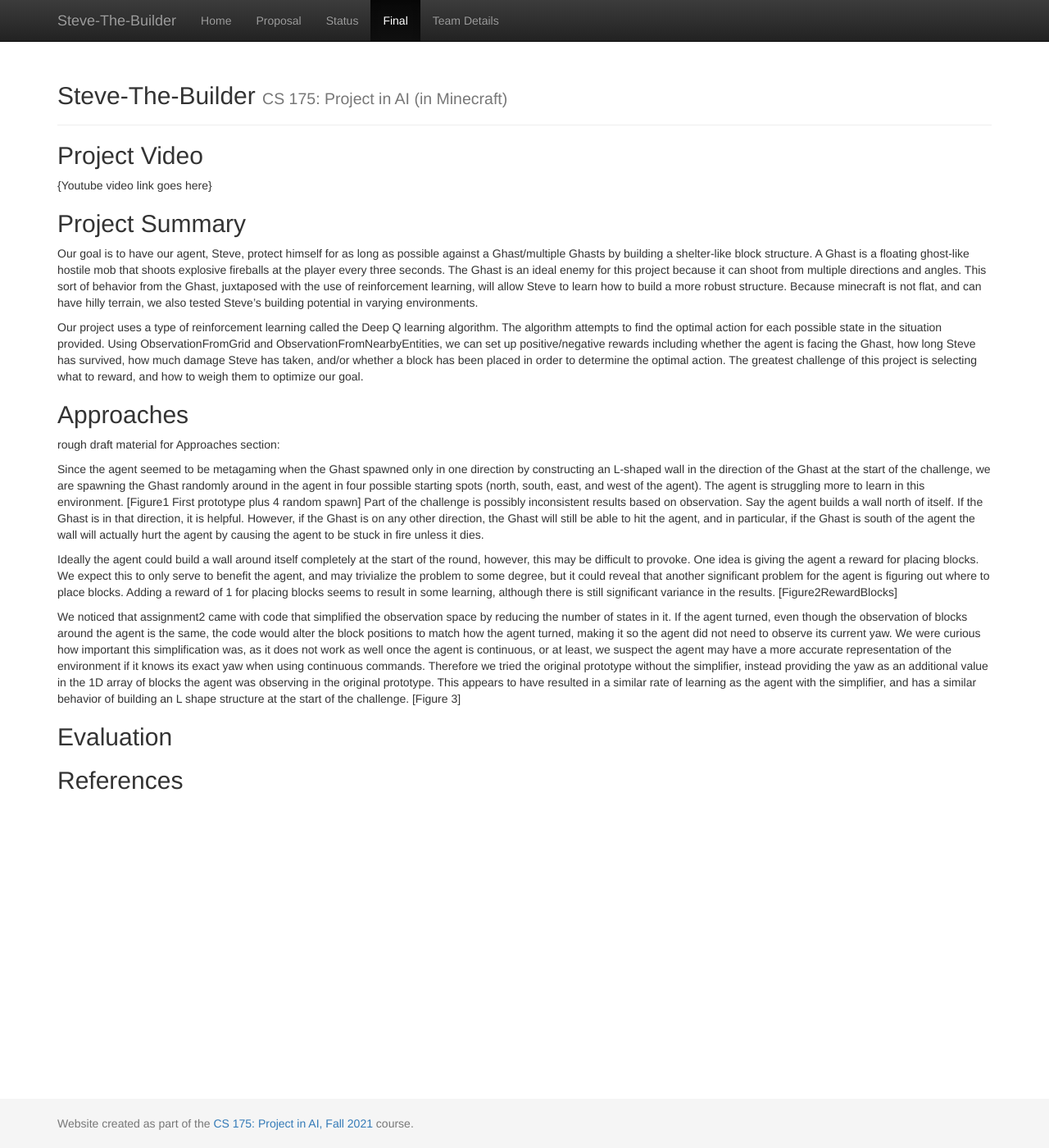
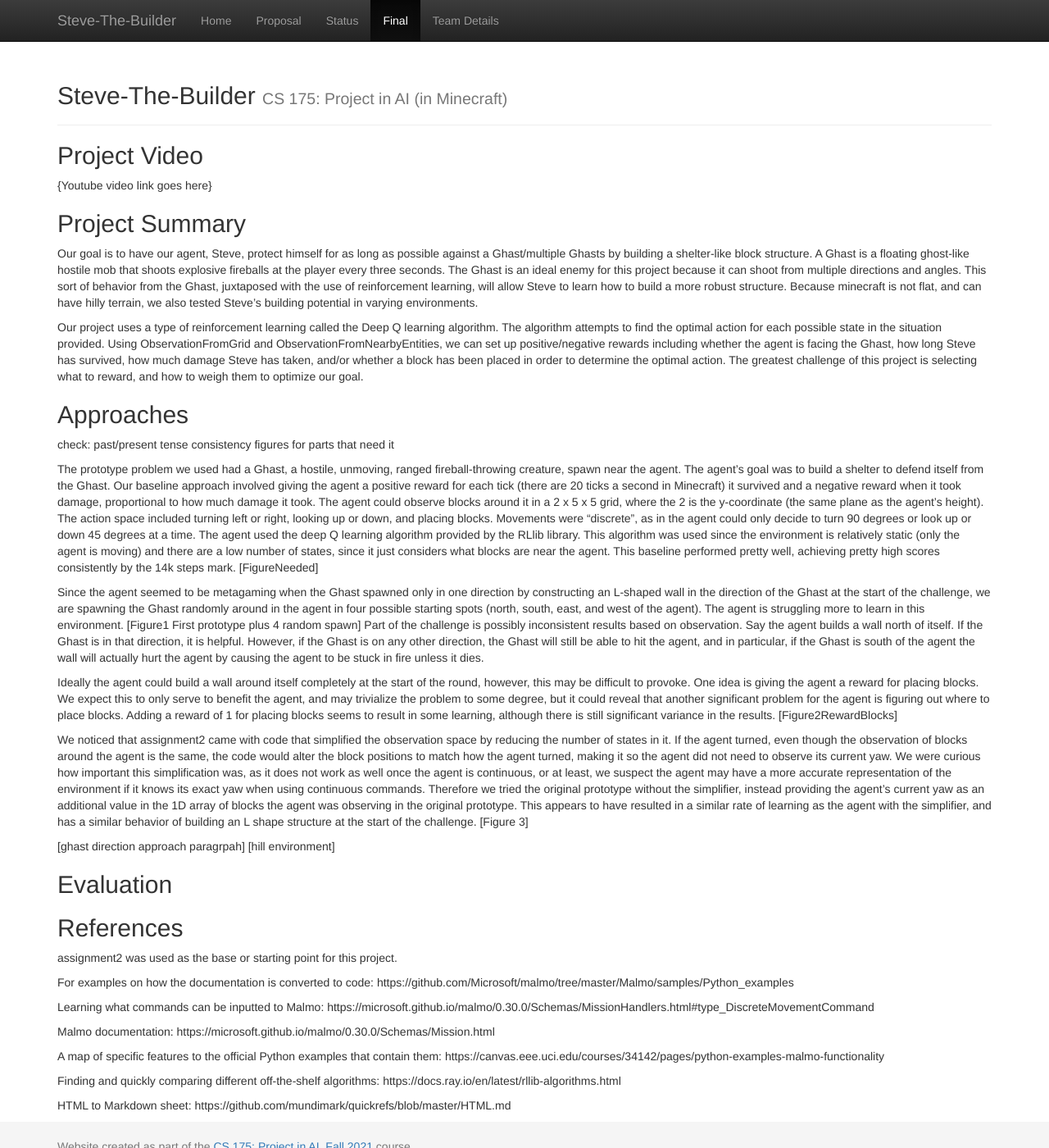
Before and after one commit to Timmichi/Steve-The-Builder, a Jekyll site: the page built from docs/final.md, in a window 1280 px wide and 1400 px high. Shown: the whole window at 82% size. Built offline with Jekyll 4.4.1, drawn with Linux system fonts in a browser that asks for light colours.

Commit message:
Approaches section content.

```diff
--- a/docs/final.md
+++ b/docs/final.md
@@ -12,15 +12,41 @@ Our goal is to have our agent, Steve, protect himself for as long as possible ag
 Our project uses a type of reinforcement learning called the Deep Q learning algorithm. The algorithm attempts to find the optimal action for each possible state in the situation provided. Using ObservationFromGrid and ObservationFromNearbyEntities, we can set up positive/negative rewards including whether the agent is facing the Ghast, how long Steve has survived, how much damage Steve has taken, and/or whether a block has been placed in order to determine the optimal action. The greatest challenge of this project is selecting what to reward, and how to weigh them to optimize our goal.
 
 ## Approaches
+check:
+    past/present tense consistency
+    figures for parts that need it
 
-rough draft material for Approaches section:
+The prototype problem we used had a Ghast, a hostile, unmoving, ranged fireball-throwing creature, spawn near the agent. The agent's goal was to build a shelter to defend itself from the Ghast. Our baseline approach involved giving the agent a positive reward for each tick (there are 20 ticks a second in Minecraft) it survived and a negative reward when it took damage, proportional to how much damage it took. The agent could observe blocks around it in a 2 x 5 x 5 grid, where the 2 is the y-coordinate (the same plane as the agent's height). The action space included turning left or right, looking up or down, and placing blocks. Movements were "discrete", as in the agent could only decide to turn 90 degrees or look up or down 45 degrees at a time. The agent used the deep Q learning algorithm provided by the RLlib library. This algorithm was used since the environment is relatively static (only the agent is moving) and there are a low number of states, since it just considers what blocks are near the agent. This baseline performed pretty well, achieving pretty high scores consistently by the 14k steps mark. [FigureNeeded]
 
 Since the agent seemed to be metagaming when the Ghast spawned only in one direction by constructing an L-shaped wall in the direction of the Ghast at the start of the challenge, we are spawning the Ghast randomly around in the agent in four possible starting spots (north, south, east, and west of the agent). The agent is struggling more to learn in this environment. [Figure1 First prototype plus 4 random spawn] Part of the challenge is possibly inconsistent results based on observation. Say the agent builds a wall north of itself. If the Ghast is in that direction, it is helpful. However, if the Ghast is on any other direction, the Ghast will still be able to hit the agent, and in particular, if the Ghast is south of the agent the wall will actually hurt the agent by causing the agent to be stuck in fire unless it dies.
 
 Ideally the agent could build a wall around itself completely at the start of the round, however, this may be difficult to provoke. One idea is giving the agent a reward for placing blocks. We expect this to only serve to benefit the agent, and may trivialize the problem to some degree, but it could reveal that another significant problem for the agent is figuring out where to place blocks. Adding a reward of 1 for placing blocks seems to result in some learning, although there is still significant variance in the results. [Figure2RewardBlocks]
 
-We noticed that assignment2 came with code that simplified the observation space by reducing the number of states in it. If the agent turned, even though the observation of blocks around the agent is the same, the code would alter the block positions to match how the agent turned, making it so the agent did not need to observe its current yaw. We were curious how important this simplification was, as it does not work as well once the agent is continuous, or at least, we suspect the agent may have a more accurate representation of the environment if it knows its exact yaw when using continuous commands. Therefore we tried the original prototype without the simplifier, instead providing the yaw as an additional value in the 1D array of blocks the agent was observing in the original prototype. This appears to have resulted in a similar rate of learning as the agent with the simplifier, and has a similar behavior of building an L shape structure at the start of the challenge. [Figure 3]
+We noticed that assignment2 came with code that simplified the observation space by reducing the number of states in it. If the agent turned, even though the observation of blocks around the agent is the same, the code would alter the block positions to match how the agent turned, making it so the agent did not need to observe its current yaw. We were curious how important this simplification was, as it does not work as well once the agent is continuous, or at least, we suspect the agent may have a more accurate representation of the environment if it knows its exact yaw when using continuous commands. Therefore we tried the original prototype without the simplifier, instead providing the agent's current yaw as an additional value in the 1D array of blocks the agent was observing in the original prototype. This appears to have resulted in a similar rate of learning as the agent with the simplifier, and has a similar behavior of building an L shape structure at the start of the challenge. [Figure 3]
+
+[ghast direction approach paragrpah]
+[hill environment]
 
 ## Evaluation
 
 ## References
+
+assignment2 was used as the base or starting point for this project.
+
+For examples on how the documentation is converted to code:
+https://github.com/Microsoft/malmo/tree/master/Malmo/samples/Python_examples
+
+Learning what commands can be inputted to Malmo:
+https://microsoft.github.io/malmo/0.30.0/Schemas/MissionHandlers.html#type_DiscreteMovementCommand
+
+Malmo documentation:
+https://microsoft.github.io/malmo/0.30.0/Schemas/Mission.html
+
+A map of specific features to the official Python examples that contain them:
+https://canvas.eee.uci.edu/courses/34142/pages/python-examples-malmo-functionality
+
+Finding and quickly comparing different off-the-shelf algorithms:
+https://docs.ray.io/en/latest/rllib-algorithms.html
+
+HTML to Markdown sheet:
+https://github.com/mundimark/quickrefs/blob/master/HTML.md
```
Also changed, not shown: docs/images/Figure 3.png (added), docs/images/Figure1 First prototype plus 4 random spawn.png (added), docs/images/Figure2RewardBlocks.png (added).
